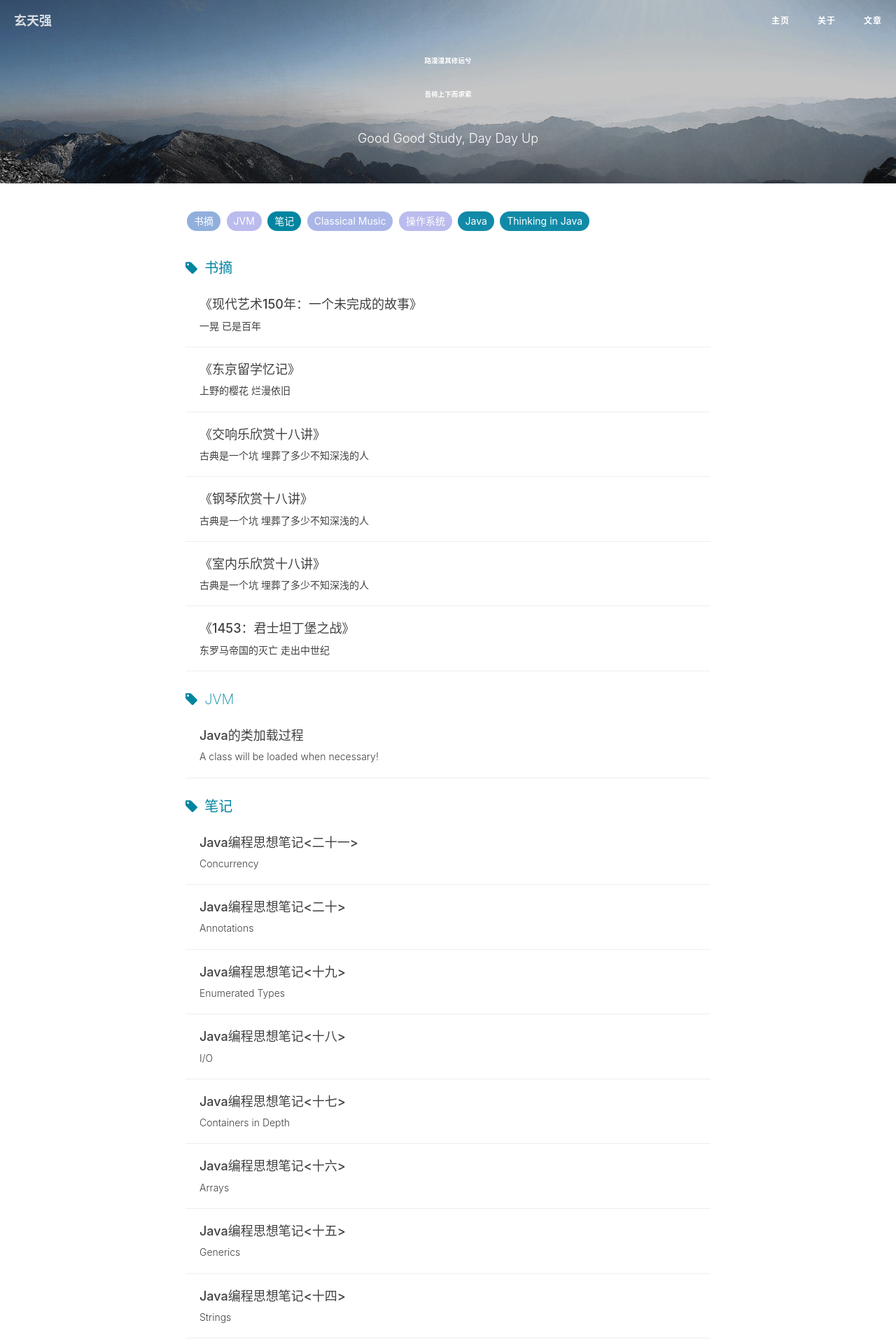
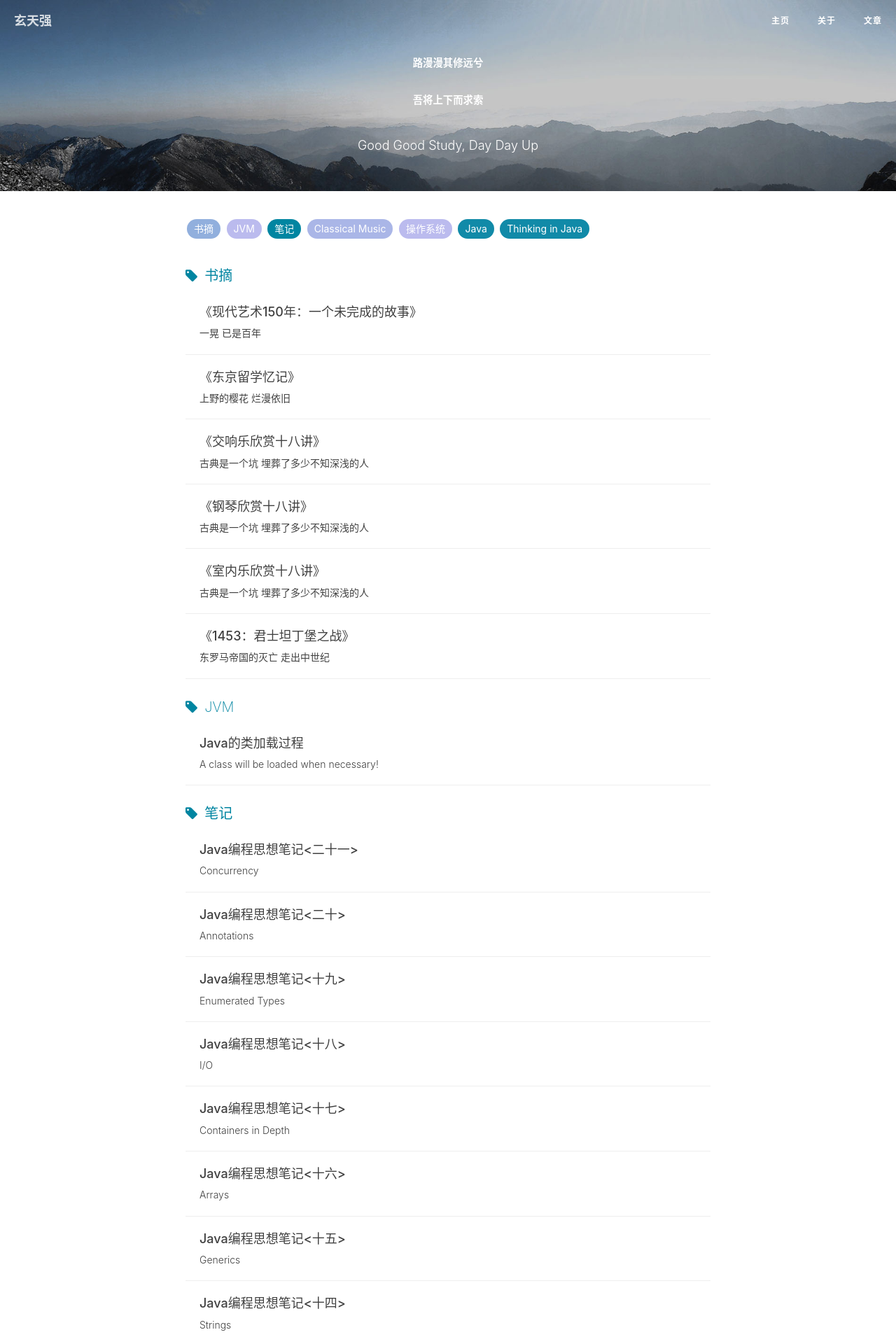
Before and after one commit to sophon250/sophon250.github.io, a Jekyll site: the page built from 文章.html, in a window 1280 px wide. Shown: the top 1920 px of the page at 70% size. Built offline with Jekyll 4.4.1, drawn with Linux system fonts in a browser that asks for light colours; nearby versions of some CDN libraries; comment, search, counter and statistics services are not loaded.

Commit message:
try font-size again

```diff
--- a/文章.html
+++ b/文章.html
@@ -15,8 +15,8 @@ header-img: "img/tag-bg-xtq.jpg"
                     <h1>{% if page.title %}{{ page.title }}{% else %}{{ site.title }}{% endif %}</h1>
 					-->
 					<br/>
-					<h1 style="font-size:60%">路漫漫其修远兮</h1><br/>
-					<h1 style="font-size:60%">吾将上下而求索</h1><br/>
+					<h1 style="font-size:90%">路漫漫其修远兮</h1><br/>
+					<h1 style="font-size:90%">吾将上下而求索</h1><br/>
                     <span class="subheading">{{ page.description }}</span>
 
                 </div>
```
